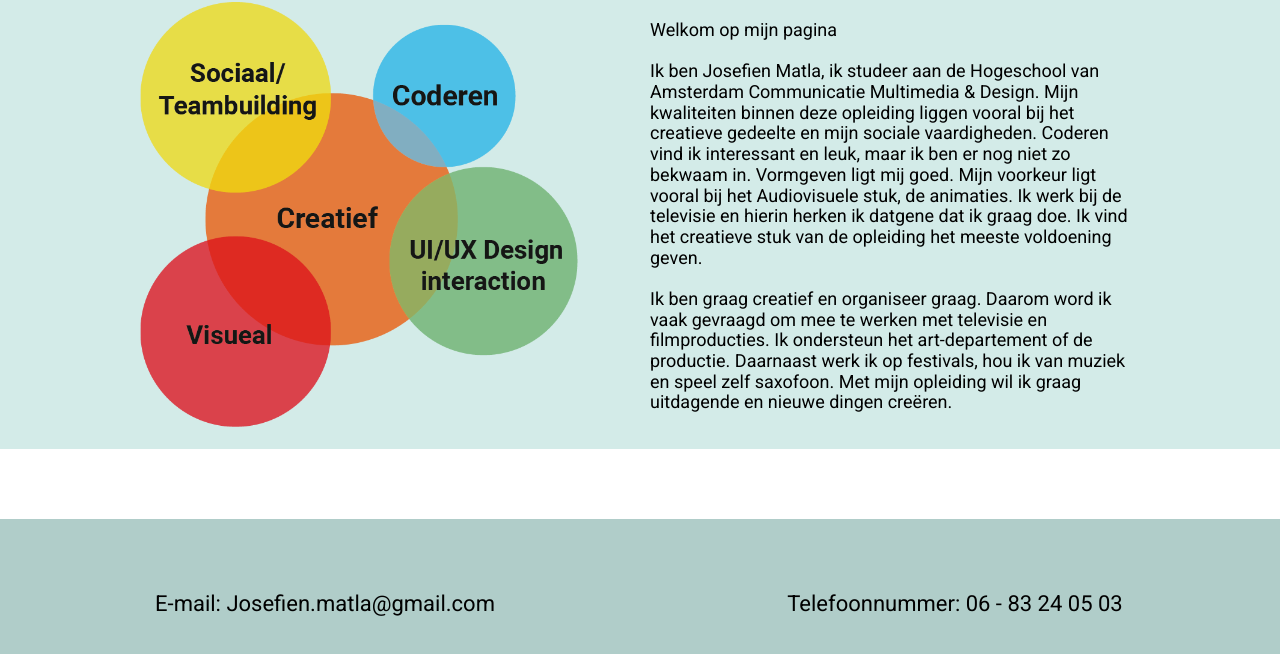
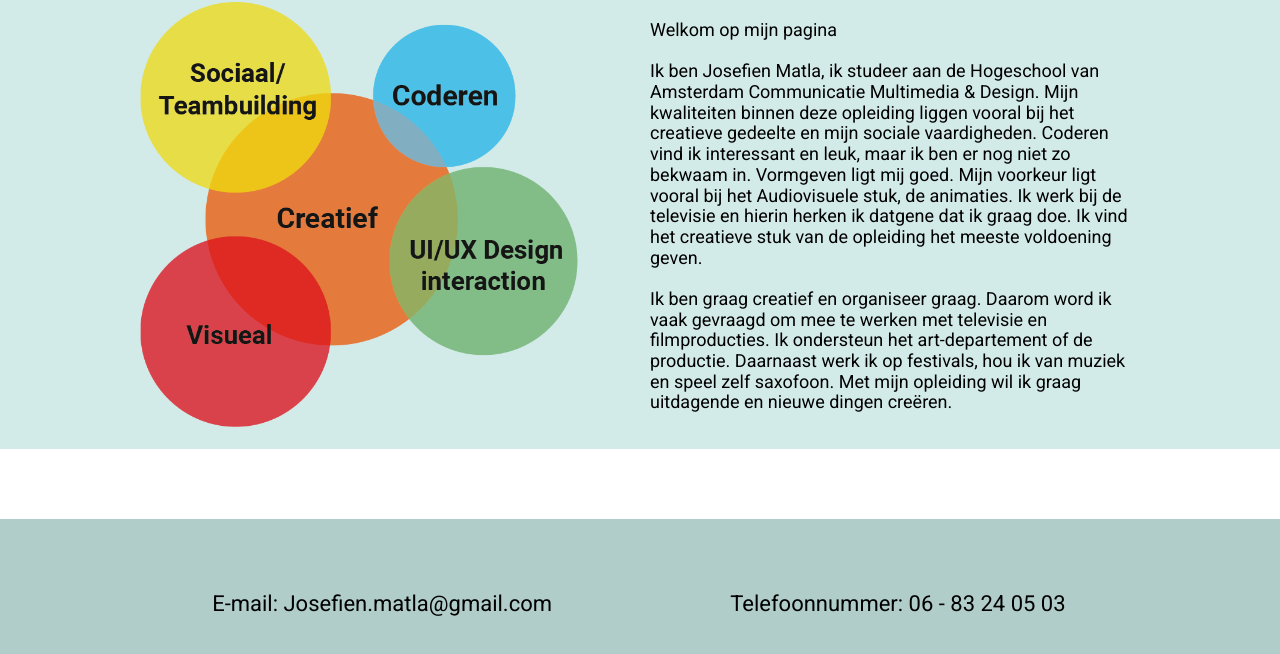
Before and after one commit to josefienMatla/Portfolio-laatste-versie, a website: page app/about.html in a window 1280 px wide. Shown: the part 818-1472 px from the top of the page. Drawn offline with Linux system fonts and the light colour scheme.

Commit message:
Refactor footer

```diff
--- a/app/about.html
+++ b/app/about.html
@@ -89,8 +89,9 @@
 		</main>
 
 		<footer>
-			<div class="kolomTwee">
-				<div>
+			<div class="container">
+				<div class="row">
+					<div class="one-half column">
 						<p>
 							E-mail:
 							<a href="mailto:josefien.matla@gmail.com"
@@ -98,11 +99,12 @@
 							>
 						</p>
 					</div>
-				<div>
+					<div class="one-half column">
 						<p>
 							Telefoonnummer:
 							<a href="tel:+31683240503">06 - 83 24 05 03</a>
 						</p>
+					</div>
 				</div>
 			</div>
 		</footer>
--- a/scss/stylesheet.scss
+++ b/scss/stylesheet.scss
@@ -4,7 +4,7 @@ $text-colour-dark: #0a0a0a;
 $text-colour-light: #f0f0f0;
 
 // Grid
-$container-width: 960px;
+$container-width: 1440px;
 $container-width-larger-than-mobile: 85%;
 $container-width-larger-than-phablet: 80%;
 $total-columns: 12;
```
Also changed, not shown: app/aqua-buddy.html (+5 -3 lines), app/contact.html (+5 -3 lines), app/gender.html (+5 -3 lines), app/heksenkind.html (+5 -3 lines), app/index.html (+5 -3 lines), app/joos-juice.html (+5 -3 lines), app/koffiemaas.html (+5 -3 lines), app/nsq.html (+5 -3 lines), app/personalbuddy.html (+5 -3 lines), app/portfolio.html (+5 -3 lines), app/rugfit.html (+5 -3 lines), app/sleepystone.html (+5 -3 lines), app/studentbuddy.html (+5 -3 lines), app/css/stylesheet.css. Lines whose indentation alone changed are shown as unchanged.
